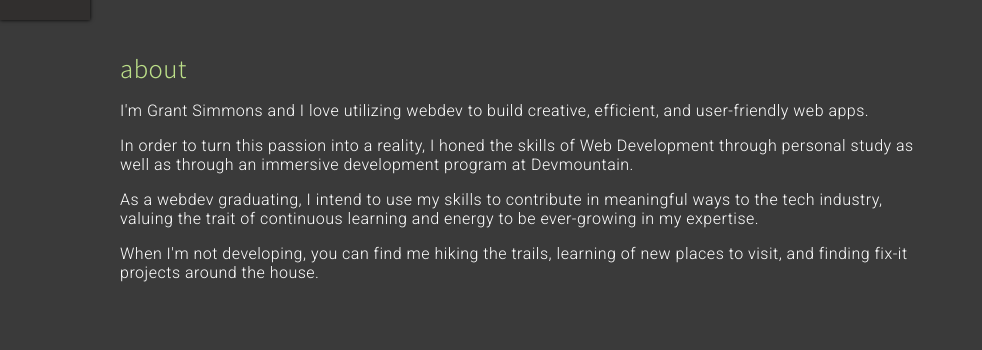
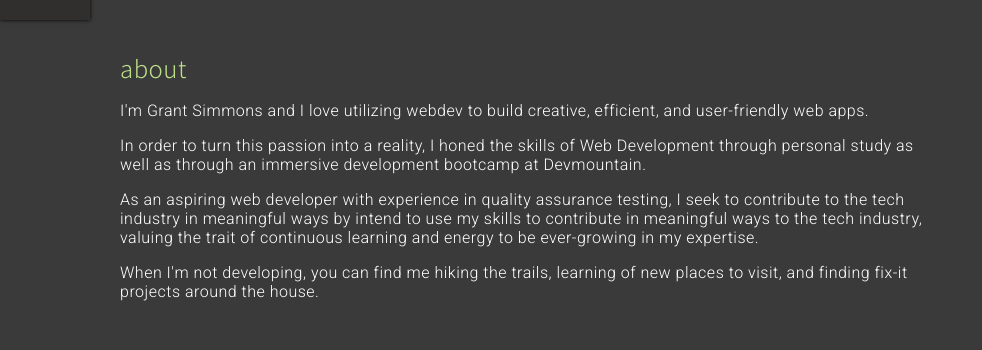
Before and after one commit to GrantSimmonsDV/GrantSimmonsDV.github.io, a plain HTML site: page index.html in a window 1280 px wide. Shown: the part 780-1130 px from the top of the page, without its empty margins (0-982 px from the left). Drawn offline with nearby package versions, Linux system fonts and the light colour scheme.

Commit message:
about update

```diff
--- a/index.html
+++ b/index.html
@@ -84,11 +84,11 @@
               <p>
                 In order to turn this passion into a reality, I honed the skills
                 of Web Development through personal study as well as through an
-                immersive development program at Devmountain.
+                immersive development bootcamp at Devmountain.
               </p>
               <!-- My educational journey and where i'm planning to go -->
               <p>
-                As a webdev graduating, I intend to use my skills to contribute
+                As an aspiring web developer with experience in quality assurance testing, I seek to contribute to the tech industry in meaningful ways by intend to use my skills to contribute
                 in meaningful ways to the tech industry, valuing the trait of
                 continuous learning and energy to be ever-growing in my
                 expertise.
```
